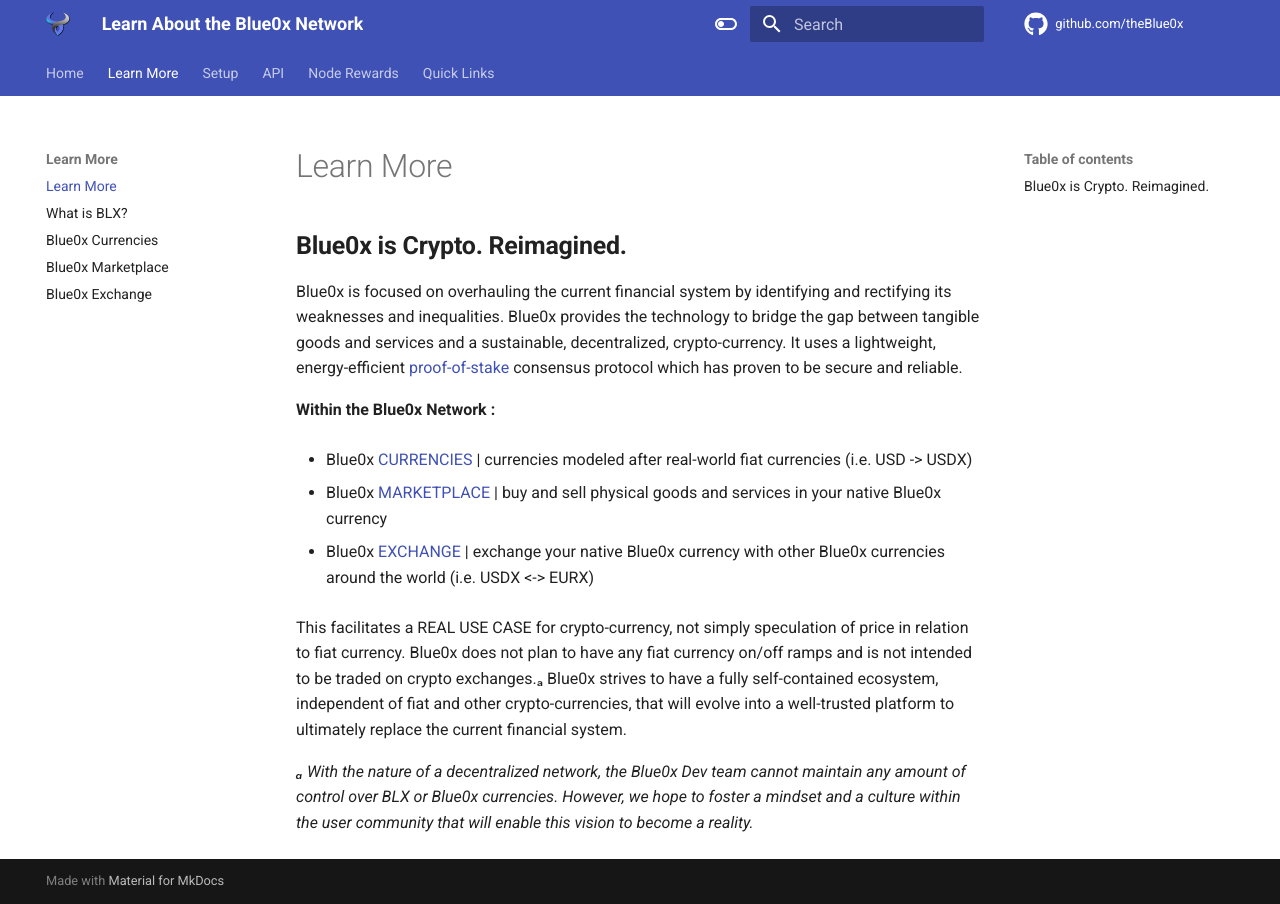
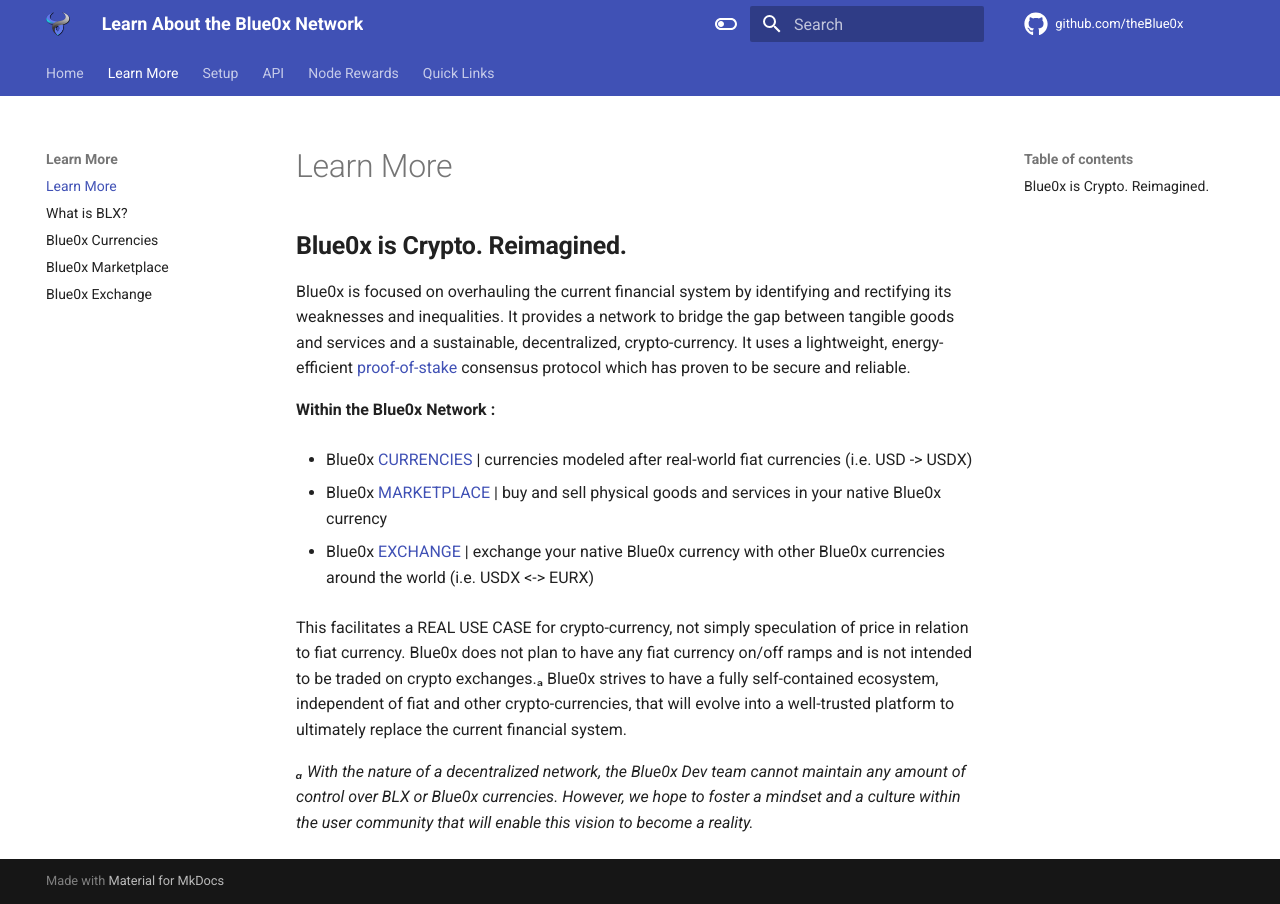
Before and after one commit to theBlue0x/docs, an MkDocs documentation site: the page built from docs/learn_more/index.md, in a window 1280 px wide. Built offline with MkDocs 1.6.1 and Material for MkDocs 9.7.7, drawn with Linux system fonts in a browser that asks for light colours.

Commit message:
Update index.md

```diff
--- a/docs/learn_more/index.md
+++ b/docs/learn_more/index.md
@@ -1,6 +1,6 @@
 ## **Blue0x is Crypto. Reimagined.** ##
 
-Blue0x is focused on overhauling the current financial system by identifying and rectifying its weaknesses and inequalities.  Blue0x provides the technology to bridge the gap between tangible goods and services and a sustainable, decentralized, crypto-currency. It uses a lightweight, energy-efficient [proof-of-stake](https://en.wikipedia.org/wiki/Proof_of_stake) consensus protocol which has proven to be secure and reliable.
+Blue0x is focused on overhauling the current financial system by identifying and rectifying its weaknesses and inequalities.  It provides a network to bridge the gap between tangible goods and services and a sustainable, decentralized, crypto-currency. It uses a lightweight, energy-efficient [proof-of-stake](https://en.wikipedia.org/wiki/Proof_of_stake) consensus protocol which has proven to be secure and reliable.
 
 
 **Within the Blue0x Network :**
```
